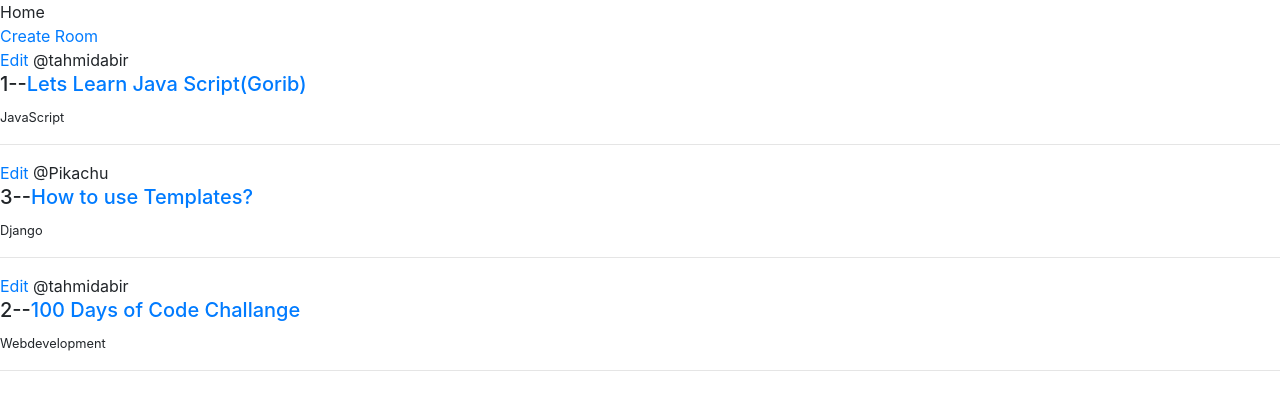
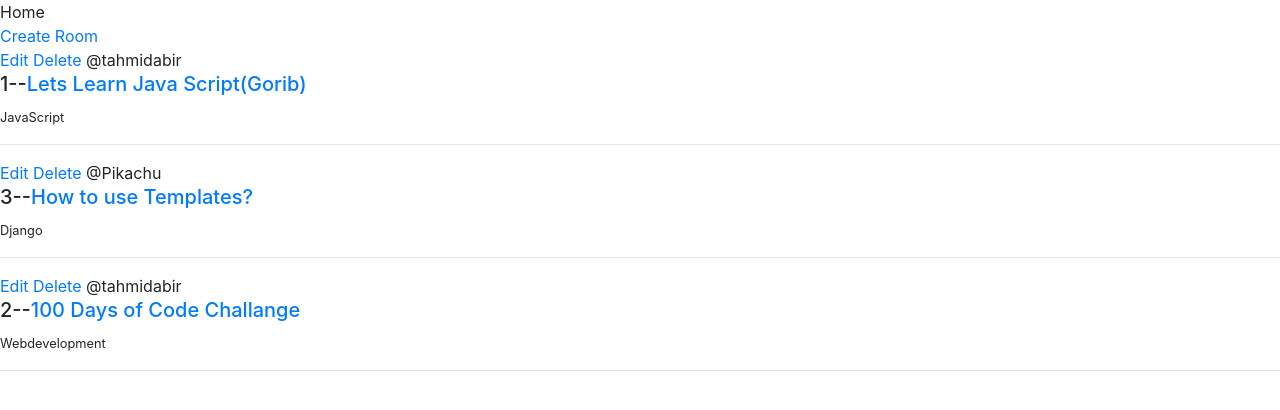
Before and after one commit to tahmidabir/studybud, a Django app: page / in a window 1280 px wide. Shown: the part 56-466 px from the top of the page. Run offline with Django 4.2, Linux system fonts and the light colour scheme; data comes from the database, SQL or seed files in the repository; both versions use the stored data as it was after the commit.

Commit message:
added delete room button

```diff
--- a/base/templates/base/home.html
+++ b/base/templates/base/home.html
@@ -9,8 +9,10 @@
         {% for room in rooms%}
             <div>
                 <a href="{% url 'update-room' room.id %}">Edit</a>
+                <a href="{% url 'delete-room' room.id %}">Delete</a>
                 <span>@{{room.host.username}}</span>
                 <h5>{{room.id}}--<a href="{%url 'room' room.id %}">{{room.name}}</a></h5>
+
                 <small>{{room.topic.name}}</small>
                 <hr>
             </div>
--- a/base/urls.py
+++ b/base/urls.py
@@ -11,5 +11,6 @@ urlpatterns = [
     path('room/<str:pk>/', views.room, name='room'),
     path('create-room/', views.createRoom, name='create-room'),
     path('update-room/<str:pk>', views.updateRoom, name='update-room'),
+    path('delete-room/<str:pk>', views.deleteRoom, name='delete-room'),
 
 ]
--- a/base/views.py
+++ b/base/views.py
@@ -37,3 +37,11 @@ def updateRoom(request,pk):
 
     context = {'form' : form}
     return render(request,'base/room_form.html',context)
+
+
+def deleteRoom(request,pk):
+    room=Room.objects.get(id=pk)
+    if request.method == 'POST':
+        room.delete()
+        return redirect('home')
+    return render(request,'base/delete.html',{'obj':room})
```
Also changed, not shown: base/templates/base/delete.html (added, +12 -0 lines), db.sqlite3.
